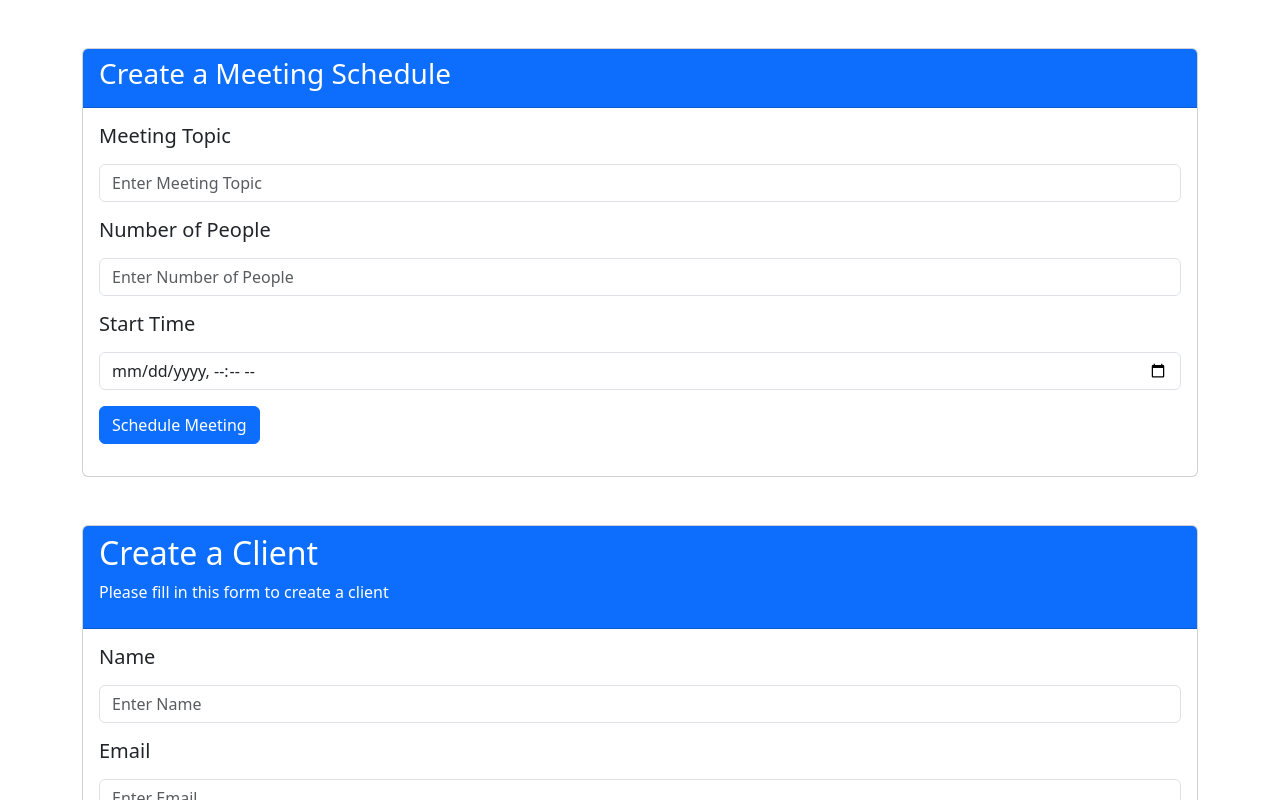
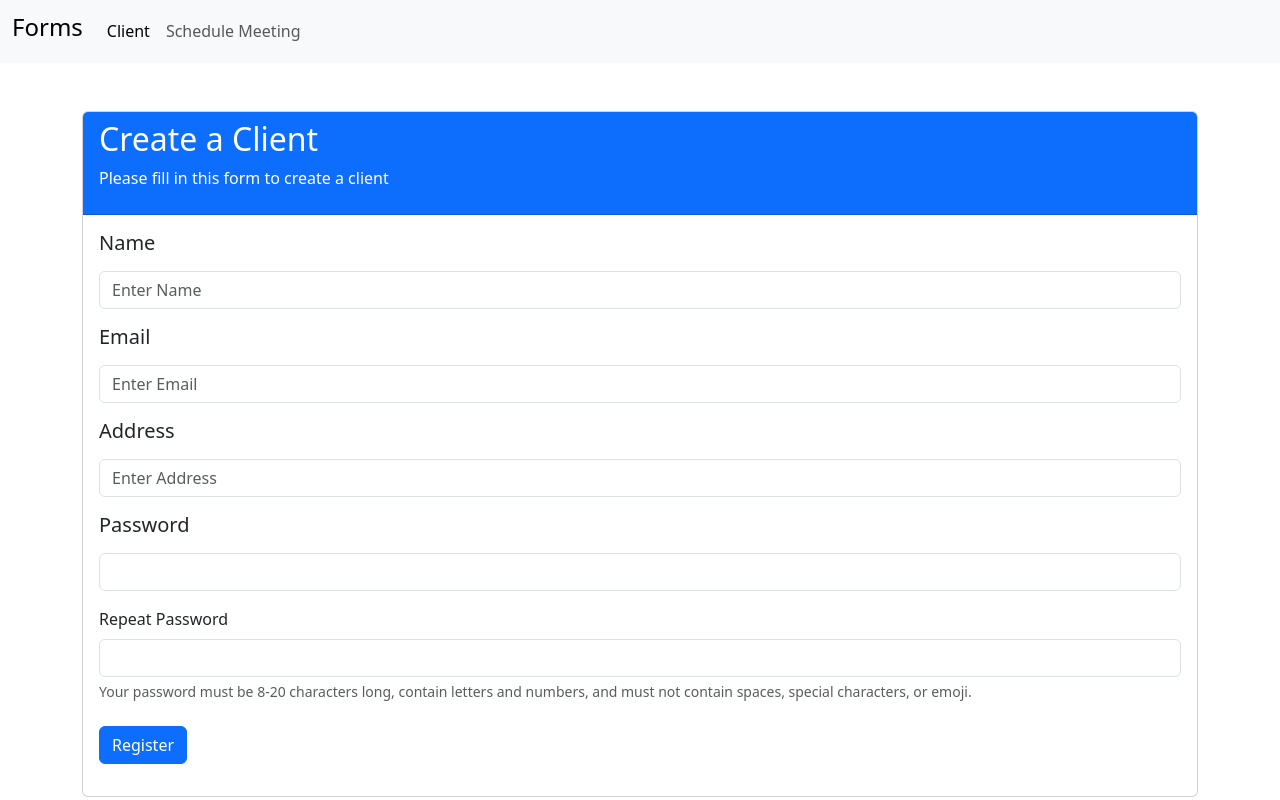
Before and after one commit to komjakraphan/Phase-1-capstone, an Angular app in the folder form-capstone/: page /client-form in a window 1280 px wide. Before the commit this address led to /. Shown: the top 800 px of the page. Built offline with nearby package versions, Linux system fonts and the light colour scheme.

Commit message:
created and linked navigation

```diff
--- a/form-capstone/src/app/app.component.html
+++ b/form-capstone/src/app/app.component.html
@@ -1,3 +1,21 @@
-<app-meeting-form></app-meeting-form>
-<app-client-form></app-client-form>
+<nav class="navbar navbar-expand-lg bg-body-tertiary">
+    <div class="container-fluid">
+      <a class="navbar-brand" href="#"><h4>Forms</h4></a>
+      <button class="navbar-toggler" type="button" data-bs-toggle="collapse" data-bs-target="#navbarNav">
+        <span class="navbar-toggler-icon"></span>
+      </button>
+      <div class="collapse navbar-collapse" id="navbarNav">
+        <ul class="navbar-nav">
+          <li class="nav-item">
+            <a class="nav-link" routerLink="/client-form" routerLinkActive="active">Client</a>
+          </li>
+          <li class="nav-item">
+            <a class="nav-link" routerLink="/meeting-form" routerLinkActive="active">Schedule Meeting</a>
+          </li>
+        </ul>
+      </div>
+    </div>
+  </nav>
+<!-- <app-meeting-form></app-meeting-form>
+<app-client-form></app-client-form> -->
 <router-outlet />
--- a/form-capstone/src/app/app.component.ts
+++ b/form-capstone/src/app/app.component.ts
@@ -1,11 +1,11 @@
 import { Component } from '@angular/core';
-import { RouterOutlet } from '@angular/router';
+import { RouterOutlet, RouterLink, RouterLinkActive } from '@angular/router';
 import { ClientFormComponent } from './client-form/client-form.component';
 import { MeetingFormComponent } from './meeting-form/meeting-form.component';
 
 @Component({
   selector: 'app-root',
-  imports: [RouterOutlet, ClientFormComponent, MeetingFormComponent],
+  imports: [RouterOutlet, ClientFormComponent, MeetingFormComponent, RouterLink, RouterLinkActive],
   templateUrl: './app.component.html',
   styleUrl: './app.component.css'
 })
--- a/form-capstone/src/app/app.routes.ts
+++ b/form-capstone/src/app/app.routes.ts
@@ -1,3 +1,9 @@
 import { Routes } from '@angular/router';
+import { ClientFormComponent } from './client-form/client-form.component';
+import { MeetingFormComponent } from './meeting-form/meeting-form.component';
 
-export const routes: Routes = [];
+export const routes: Routes = [
+    {path: '', redirectTo: 'client-form', pathMatch:'full'},
+    {path:'client-form', component: ClientFormComponent},
+    {path: 'meeting-form', component: MeetingFormComponent}
+];
```
